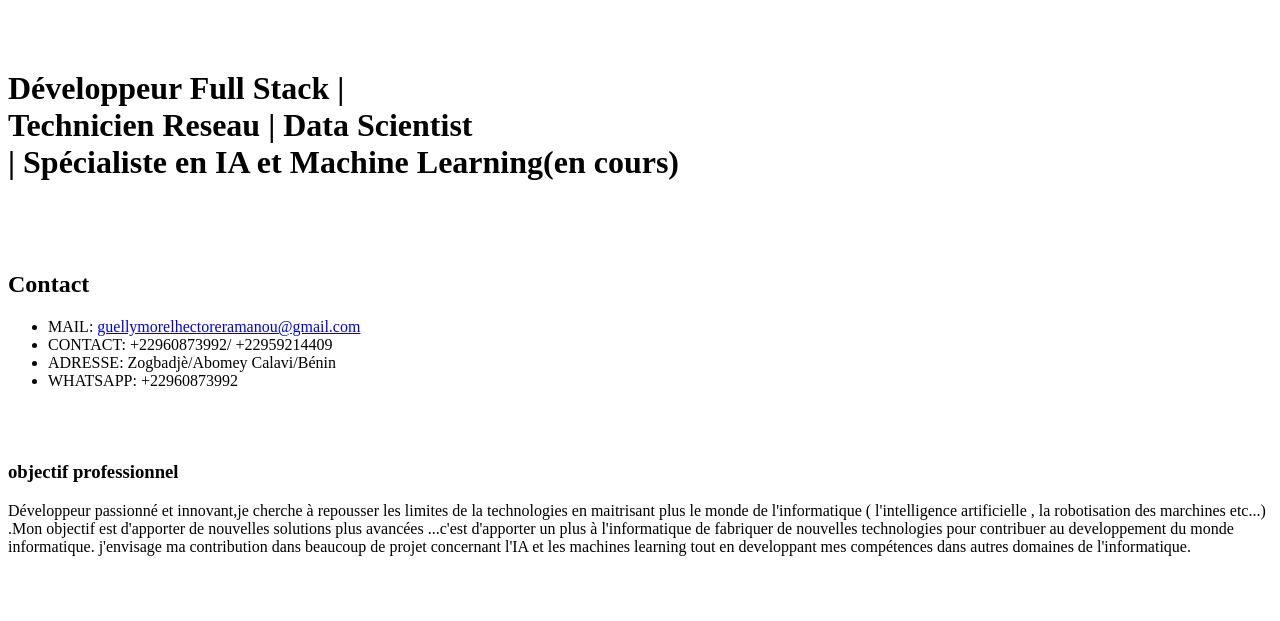
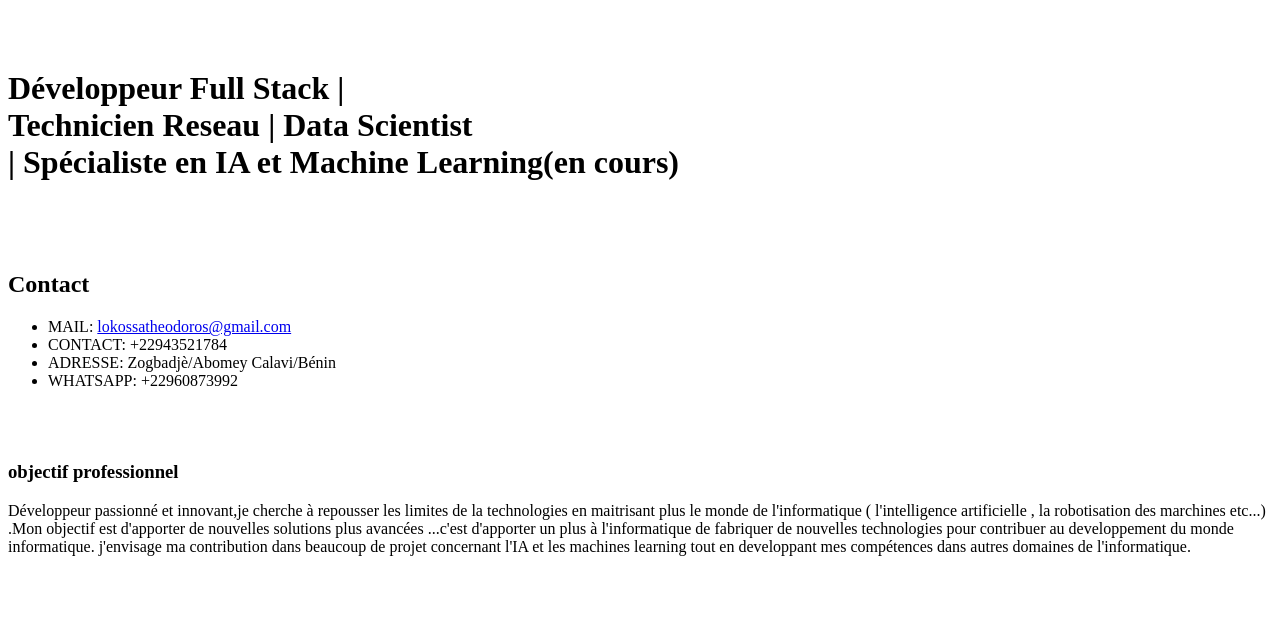
Before and after one commit to morel156/theodoros, a plain HTML site: page index.html in a window 1280 px wide. Shown: the part 179-800 px from the top of the page. Drawn offline with Linux system fonts and the light colour scheme.

Commit message:
Update and rename projet1.html to index.html

```diff
--- a/projet1.html
+++ b/index.html
@@ -17,8 +17,8 @@
 		   <h2> Contact </h2>
 		   <p>
 		   <ul>
-    		  <li> MAIL:  <a href="mallot:guellymorelhectoreramanou@gmail.com"> guellymorelhectoreramanou@gmail.com </a></li>
-		    <li> CONTACT: +22960873992/ +22959214409</li>
+    		  <li> MAIL:  <a href="mallot:lokossatheodoros@gmail.com"> lokossatheodoros@gmail.com </a></li>
+		    <li> CONTACT: +22943521784</li>
 		    <li>ADRESSE: Zogbadjè/Abomey Calavi/Bénin</li>
             <li>WHATSAPP: +22960873992	</li>
 			</ul>
```
